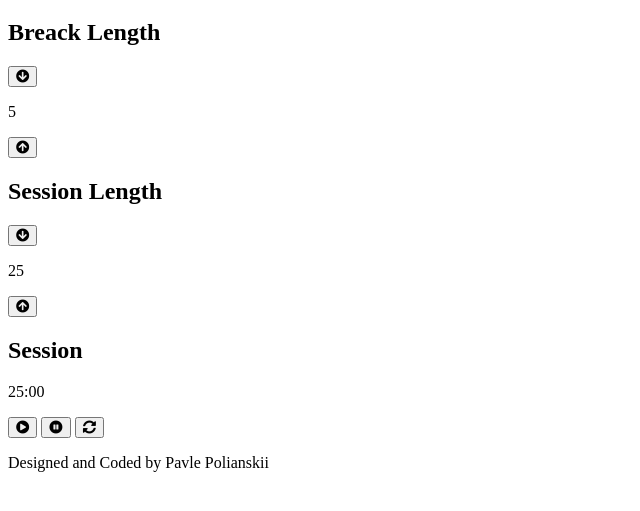
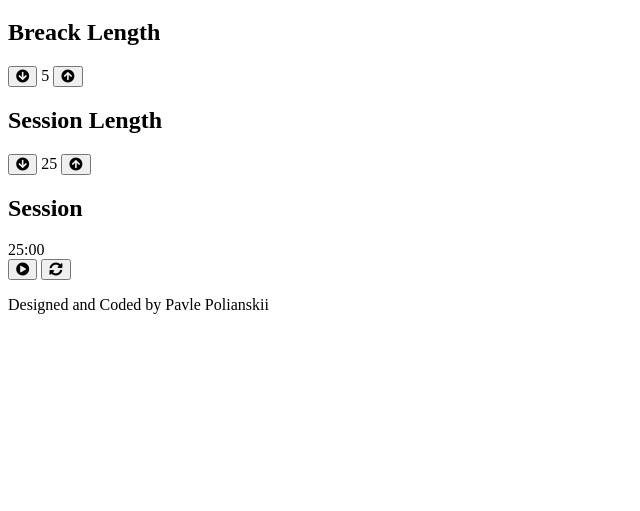
Before and after one commit to Polianskii/25_and_5_clock, a plain HTML site: page index.html in a window 1280 px wide. Shown: the part 61-572 px from the top of the page, without its empty margins (0-640 px from the left). Drawn offline with nearby package versions, Linux system fonts and the light colour scheme.

Commit message:
Update maket

```diff
--- a/index.html
+++ b/index.html
@@ -37,7 +37,7 @@
         <button id="break-decrement">
           <i class="fas fa-arrow-circle-down"></i>
         </button>
-        <p>5</p>
+        <output id="break-length">5</output>
         <button id="break-increment">
           <i class="fas fa-arrow-circle-up"></i>
         </button>
@@ -49,24 +49,22 @@
         <button id="session-decrement">
           <i class="fas fa-arrow-circle-down"></i>
         </button>
-        <p>25</p>
+        <output id="session-length">25</output>
         <button id="session-increment">
           <i class="fas fa-arrow-circle-up"></i>
         </button>
       </div>
     </div>
     <div class="display">
-      <h2>Session</h2>
-      <p>25:00</p>
+      <h2 id="timer-label">Session</h2>
+      <output id="time-left">25:00</output>
     </div>
     <div class="control">
-    <button>
+    <button id="start-stop">
       <i class="fas fa-play-circle"></i>
+      <!-- <i class="fas fa-pause-circle"></i> -->
     </button>
-    <button>
-      <i class="fas fa-pause-circle"></i>
-    </button>
-    <button>
+    <button id="reset">
       <i class="fas fa-sync-alt"></i>
     </button>
     </div>
```
